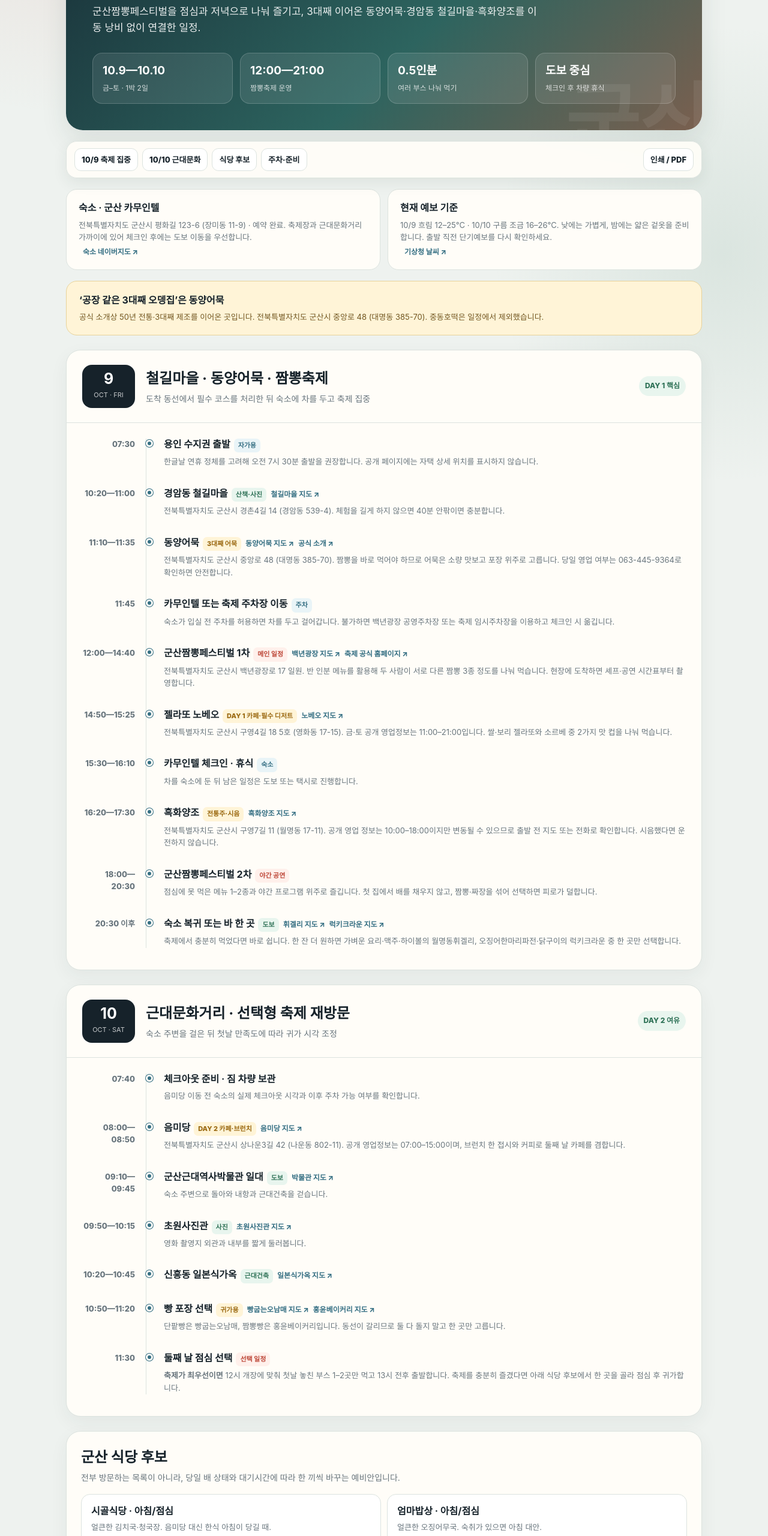
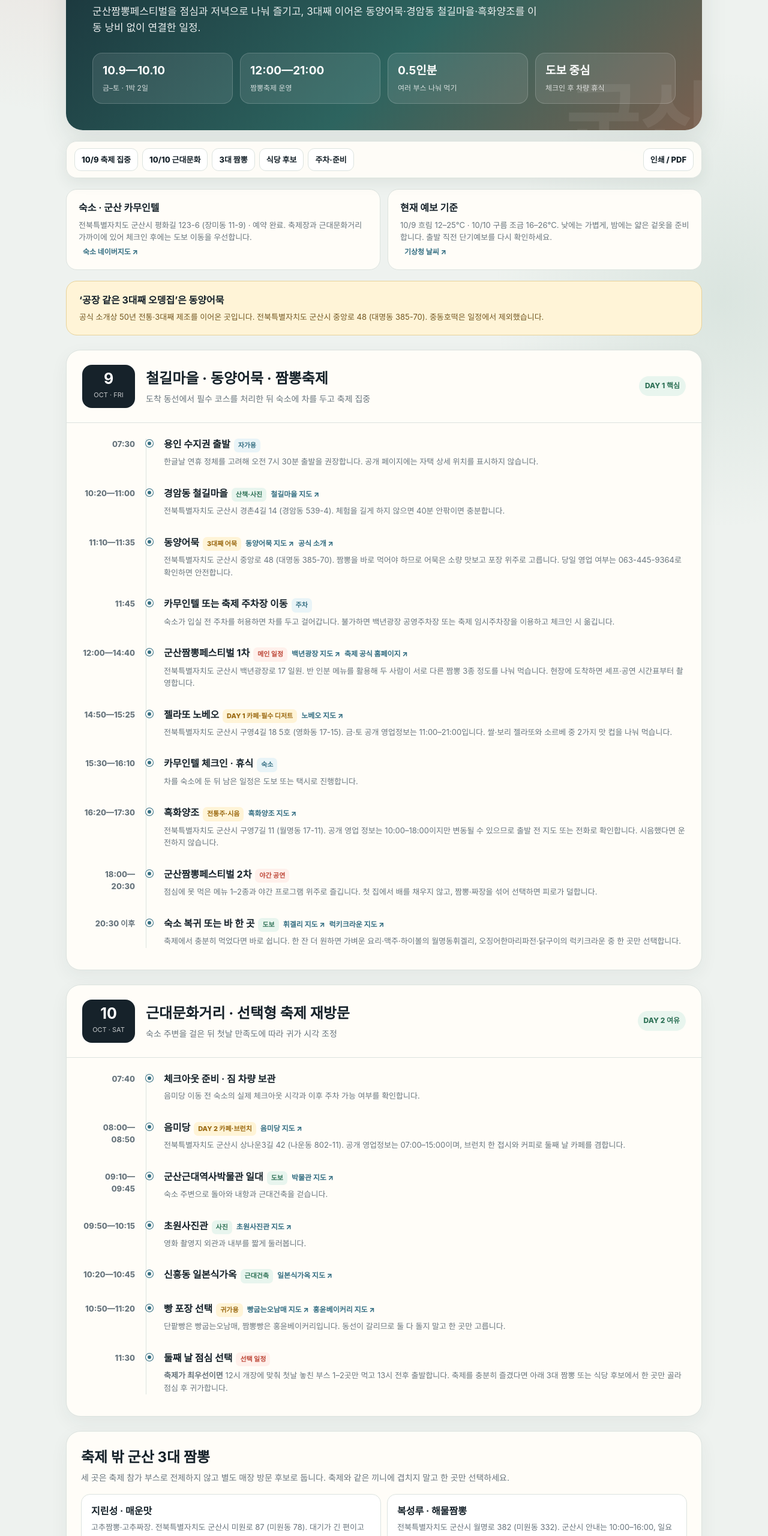
Before and after one commit to jyh1203/hotel-brg-watch, a website: page site/trip_gunsan.html in a window 1280 px wide. Shown: the part 240-2800 px from the top of the page at 60% size. Drawn offline with Linux system fonts and the light colour scheme.

Commit message:
Add Gunsan three-jjambbong alternatives

```diff
--- a/site/trip_gunsan.html
+++ b/site/trip_gunsan.html
@@ -19,7 +19,7 @@
     <div class="stats"><div class="stat"><strong>10.9—10.10</strong><span>금–토 · 1박 2일</span></div><div class="stat"><strong>12:00—21:00</strong><span>짬뽕축제 운영</span></div><div class="stat"><strong>0.5인분</strong><span>여러 부스 나눠 먹기</span></div><div class="stat"><strong>도보 중심</strong><span>체크인 후 차량 휴식</span></div></div>
   </header>
 
-  <div class="toolbar"><nav class="nav"><a href="#d9">10/9 축제 집중</a><a href="#d10">10/10 근대문화</a><a href="#food-bank">식당 후보</a><a href="#parking">주차·준비</a></nav><button type="button" onclick="window.print()">인쇄 / PDF</button></div>
+  <div class="toolbar"><nav class="nav"><a href="#d9">10/9 축제 집중</a><a href="#d10">10/10 근대문화</a><a href="#three-jjambbong">3대 짬뽕</a><a href="#food-bank">식당 후보</a><a href="#parking">주차·준비</a></nav><button type="button" onclick="window.print()">인쇄 / PDF</button></div>
 
   <section class="notice">
     <div><strong>숙소 · 군산 카무인텔</strong><p>전북특별자치도 군산시 평화길 123-6 (장미동 11-9) · 예약 완료. 축제장과 근대문화거리 가까이에 있어 체크인 후에는 도보 이동을 우선합니다.</p><a class="map" href="https://map.naver.com/p/search/%EA%B5%B0%EC%82%B0%20%EC%B9%B4%EB%AC%B4%EC%9D%B8%ED%85%94" target="_blank" rel="noopener">숙소 네이버지도 ↗</a></div>
@@ -51,9 +51,18 @@
       <div class="item"><div class="time">09:50—10:15</div><div class="dot"></div><div><h3>초원사진관</h3><span class="tag walk">사진</span><a class="map" href="https://map.naver.com/p/search/%EA%B5%B0%EC%82%B0%20%EC%B4%88%EC%9B%90%EC%82%AC%EC%A7%84%EA%B4%80" target="_blank" rel="noopener">초원사진관 지도 ↗</a><p>영화 촬영지 외관과 내부를 짧게 둘러봅니다.</p></div></div>
       <div class="item"><div class="time">10:20—10:45</div><div class="dot"></div><div><h3>신흥동 일본식가옥</h3><span class="tag walk">근대건축</span><a class="map" href="https://map.naver.com/p/search/%EA%B5%B0%EC%82%B0%20%EC%8B%A0%ED%9D%A5%EB%8F%99%EC%9D%BC%EB%B3%B8%EC%8B%9D%EA%B0%80%EC%98%A5" target="_blank" rel="noopener">일본식가옥 지도 ↗</a></div></div>
       <div class="item"><div class="time">10:50—11:20</div><div class="dot"></div><div><h3>빵 포장 선택</h3><span class="tag food">귀가용</span><a class="map" href="https://map.naver.com/p/search/%EA%B5%B0%EC%82%B0%20%EB%B9%B5%EA%B5%BD%EB%8A%94%EC%98%A4%EB%82%A8%EB%A7%A4" target="_blank" rel="noopener">빵굽는오남매 지도 ↗</a><a class="map" href="https://map.naver.com/p/search/%EA%B5%B0%EC%82%B0%20%ED%99%8D%EC%9C%A4%EB%B2%A0%EC%9D%B4%EC%BB%A4%EB%A6%AC" target="_blank" rel="noopener">홍윤베이커리 지도 ↗</a><p>단팥빵은 빵굽는오남매, 짬뽕빵은 홍윤베이커리입니다. 동선이 갈리므로 둘 다 돌지 말고 한 곳만 고릅니다.</p></div></div>
-      <div class="item"><div class="time">11:30</div><div class="dot"></div><div><h3>둘째 날 점심 선택</h3><span class="tag festival">선택 일정</span><p><strong>축제가 최우선이면</strong> 12시 개장에 맞춰 첫날 놓친 부스 1–2곳만 먹고 13시 전후 출발합니다. 축제를 충분히 즐겼다면 아래 식당 후보에서 한 곳을 골라 점심 후 귀가합니다.</p></div></div>
+      <div class="item"><div class="time">11:30</div><div class="dot"></div><div><h3>둘째 날 점심 선택</h3><span class="tag festival">선택 일정</span><p><strong>축제가 최우선이면</strong> 12시 개장에 맞춰 첫날 놓친 부스 1–2곳만 먹고 13시 전후 출발합니다. 축제를 충분히 즐겼다면 아래 3대 짬뽕 또는 식당 후보에서 한 곳만 골라 점심 후 귀가합니다.</p></div></div>
     </div>
   </article>
+
+  <section class="food-bank" id="three-jjambbong">
+    <h2>축제 밖 군산 3대 짬뽕</h2><p class="summary">세 곳은 축제 참가 부스로 전제하지 않고 별도 매장 방문 후보로 둡니다. 축제와 같은 끼니에 겹치지 말고 한 곳만 선택하세요.</p>
+    <div class="food-grid">
+      <div class="food-card"><strong>지린성 · 매운맛</strong><p>고추짬뽕·고추짜장. 전북특별자치도 군산시 미원로 87 (미원동 78). 대기가 긴 편이고 공개 영업정보가 엇갈리므로 출발 직전 지도나 전화로 확인합니다.</p><a class="map" href="https://map.naver.com/p/search/%EA%B5%B0%EC%82%B0%20%EC%A7%80%EB%A6%B0%EC%84%B1" target="_blank" rel="noopener">지린성 지도 ↗</a><a class="map" href="https://korean.visitkorea.or.kr/detail/ms_detail.do?cotid=263885d0-e867-43f2-b574-269ac84fc094" target="_blank" rel="noopener">관광공사 소개 ↗</a></div>
+      <div class="food-card"><strong>복성루 · 해물짬뽕</strong><p>전북특별자치도 군산시 월명로 382 (미원동 332). 군산시 안내는 10:00–16:00, 일요일·공휴일 휴무이므로 한글날인 10월 9일은 제외하고 10월 10일 오전 후보로 둡니다.</p><a class="map" href="https://map.naver.com/p/search/%EA%B5%B0%EC%82%B0%20%EB%B3%B5%EC%84%B1%EB%A3%A8" target="_blank" rel="noopener">복성루 지도 ↗</a><a class="map" href="https://www.gunsan.go.kr/tour/m2147/view/306591?s_idx=1" target="_blank" rel="noopener">군산시 안내 ↗</a></div>
+      <div class="food-card"><strong>빈해원 · 삼선짬뽕</strong><p>전북특별자치도 군산시 동령길 57 (장미동). 숙소·짬뽕특화거리에서 가장 붙이기 쉽고 국가등록문화유산 건물도 볼 수 있습니다. 평일 15:00–16:00, 주말 17:00–18:00 준비시간은 피합니다.</p><a class="map" href="https://map.naver.com/p/search/%EA%B5%B0%EC%82%B0%20%EB%B9%88%ED%95%B4%EC%9B%90" target="_blank" rel="noopener">빈해원 지도 ↗</a><a class="map" href="https://www.heritage.go.kr/heri/cul/culSelectDetail.do?ccbaAsno=07230000&amp;ccbaCtcd=35&amp;ccbaKdcd=79&amp;pageNo=1_1_1_0" target="_blank" rel="noopener">국가유산 안내 ↗</a></div>
+    </div>
+  </section>
 
   <section class="food-bank" id="food-bank">
     <h2>군산 식당 후보</h2><p class="summary">전부 방문하는 목록이 아니라, 당일 배 상태와 대기시간에 따라 한 끼씩 바꾸는 예비안입니다.</p>
```
Also changed, not shown: test/gunsan-itinerary.test.mjs (+10 -0 lines).
